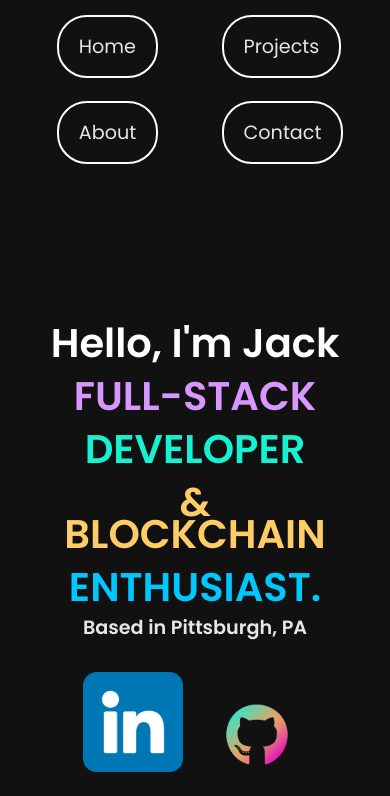
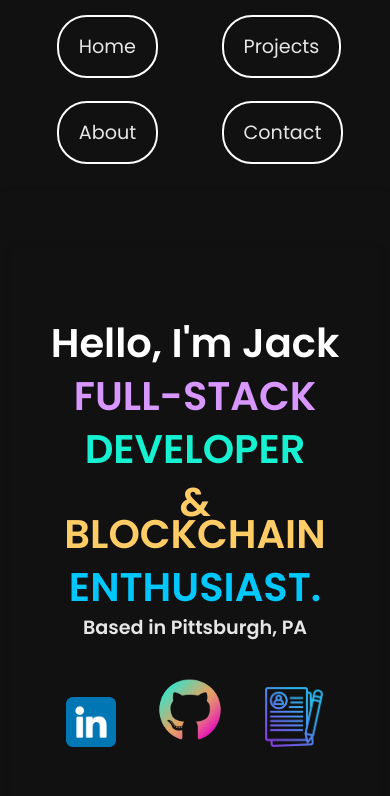
Before and after one commit to AverageNftEnjoyer/JackPortfolio, a website: page mobile.html in a window 390 px wide. Shown: the top 796 px of the page. Drawn offline with Linux system fonts and the light colour scheme.

Commit message:
git Push hotfix2

```diff
--- a/mobile.css
+++ b/mobile.css
@@ -204,11 +204,11 @@
     height: auto; /* Keep the height proportional */
   }
   .resume-icon {
-    width: 100px; /* Make the icon wider */
+    width: 60px; /* Make the icon wider */
     height: auto; /* Keep the height proportional */
   }
   .linked-icon {
-    width: 100px; /* Make the icon wider */
+    width: 50px; /* Make the icon wider */
     height: auto; /* Keep the height proportional */
   }
 
```
